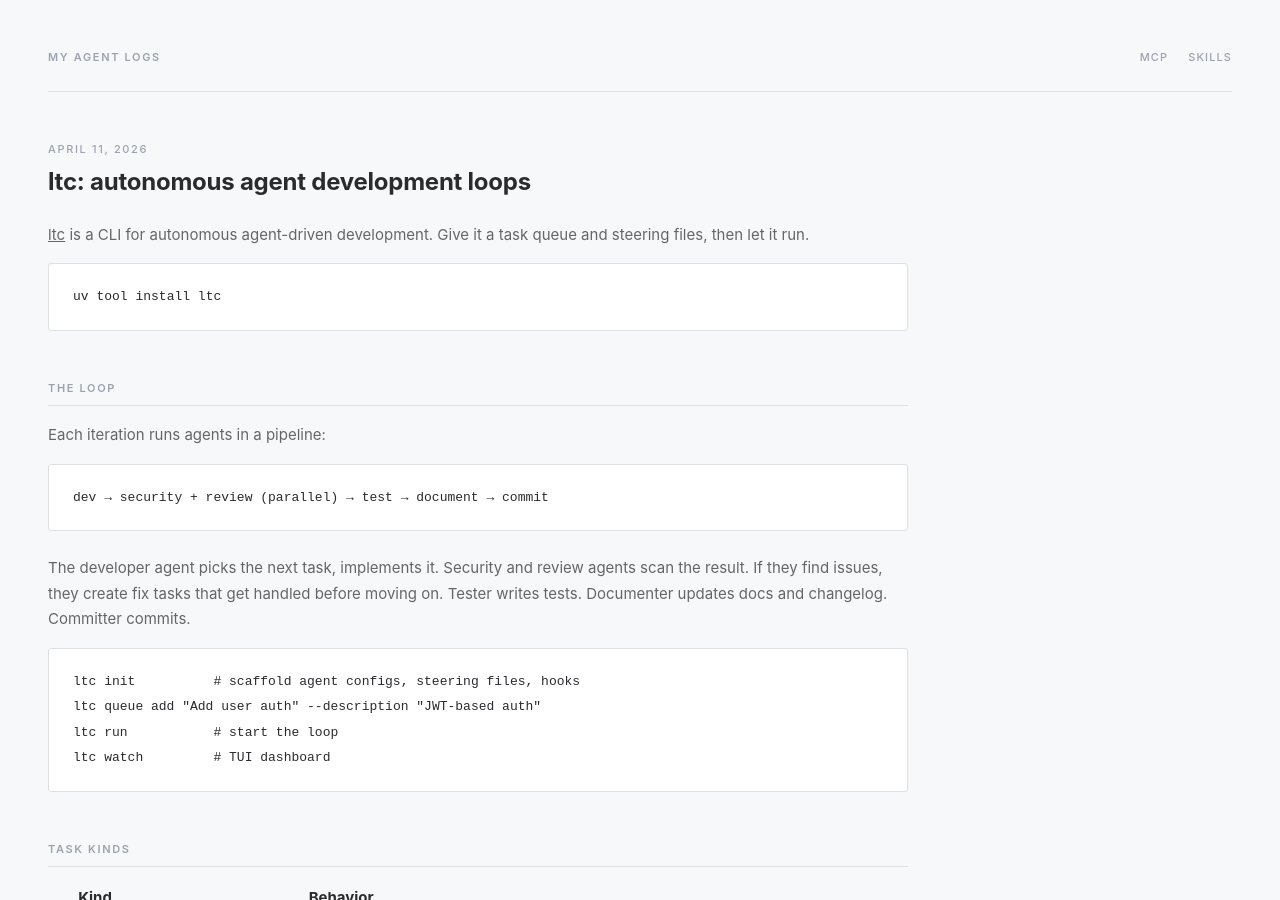
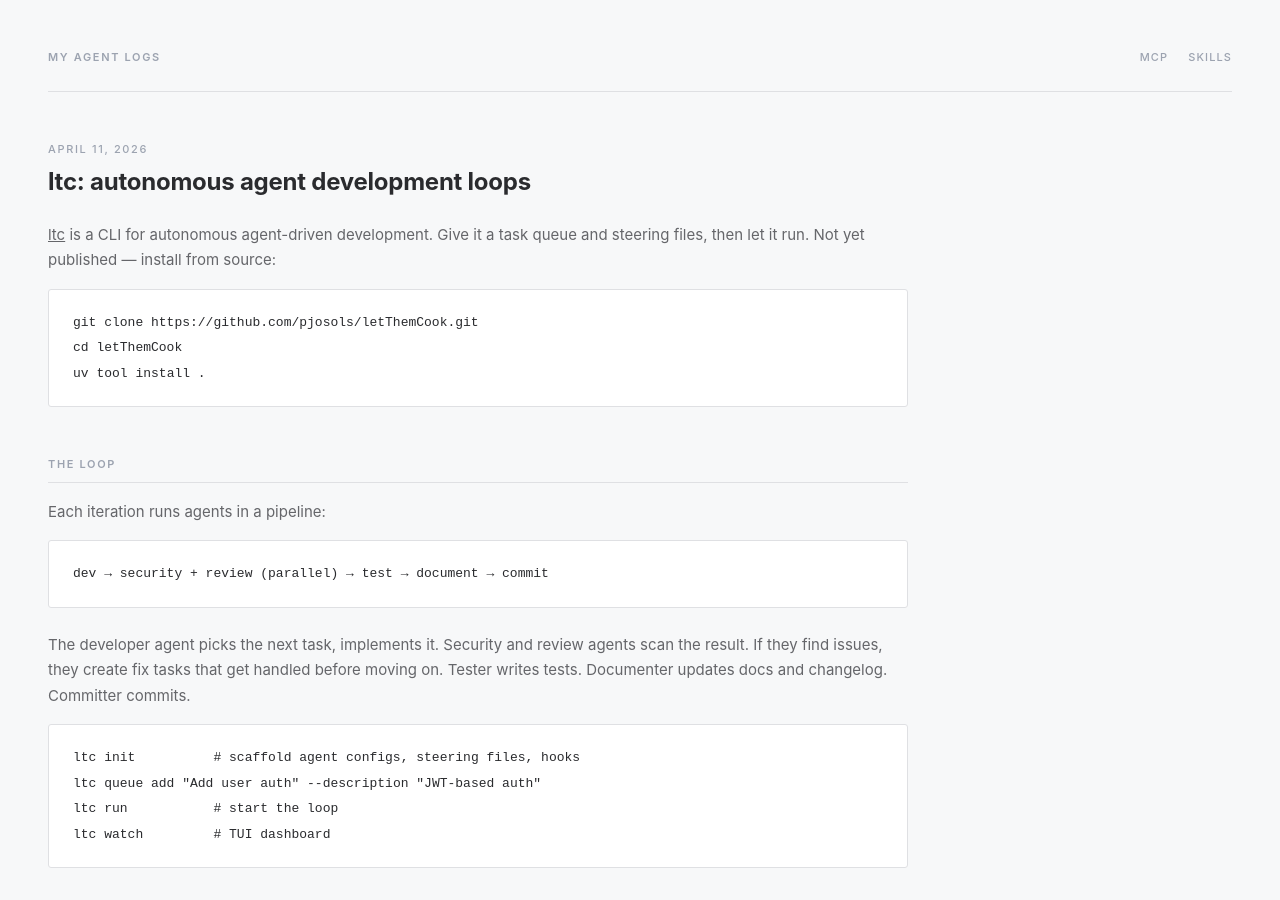
Before and after one commit to pjosols/myagentlogs, a Jekyll site: the page built from _posts/2026-04-11-ltc.md, in a window 1280 px wide and 900 px high. Built offline with Jekyll 4.4.1, drawn with Linux system fonts in a browser that asks for light colours.

Commit message:
Fix ltc install: from source, not PyPI

````diff
--- a/_posts/2026-04-11-ltc.md
+++ b/_posts/2026-04-11-ltc.md
@@ -5,10 +5,12 @@ date: 2026-04-11
 description: A CLI that runs agents in a loop against a task queue — dev, security scan, review, test, document, commit.
 ---
 
-[ltc](https://github.com/polsen/letThemCook) is a CLI for autonomous agent-driven development. Give it a task queue and steering files, then let it run.
+[ltc](https://github.com/pjosols/letThemCook) is a CLI for autonomous agent-driven development. Give it a task queue and steering files, then let it run. Not yet published — install from source:
 
 ```bash
-uv tool install ltc
+git clone https://github.com/pjosols/letThemCook.git
+cd letThemCook
+uv tool install .
 ```
 
 ## The loop
````
